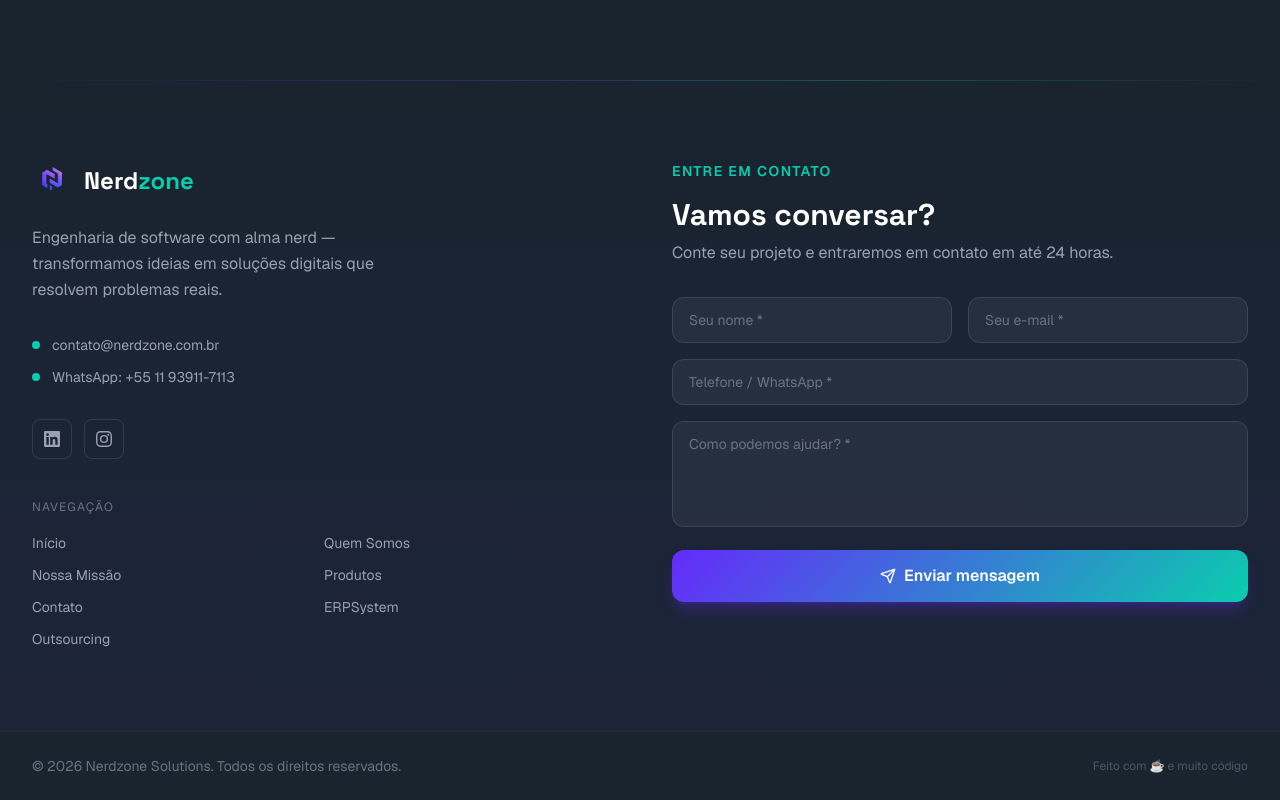
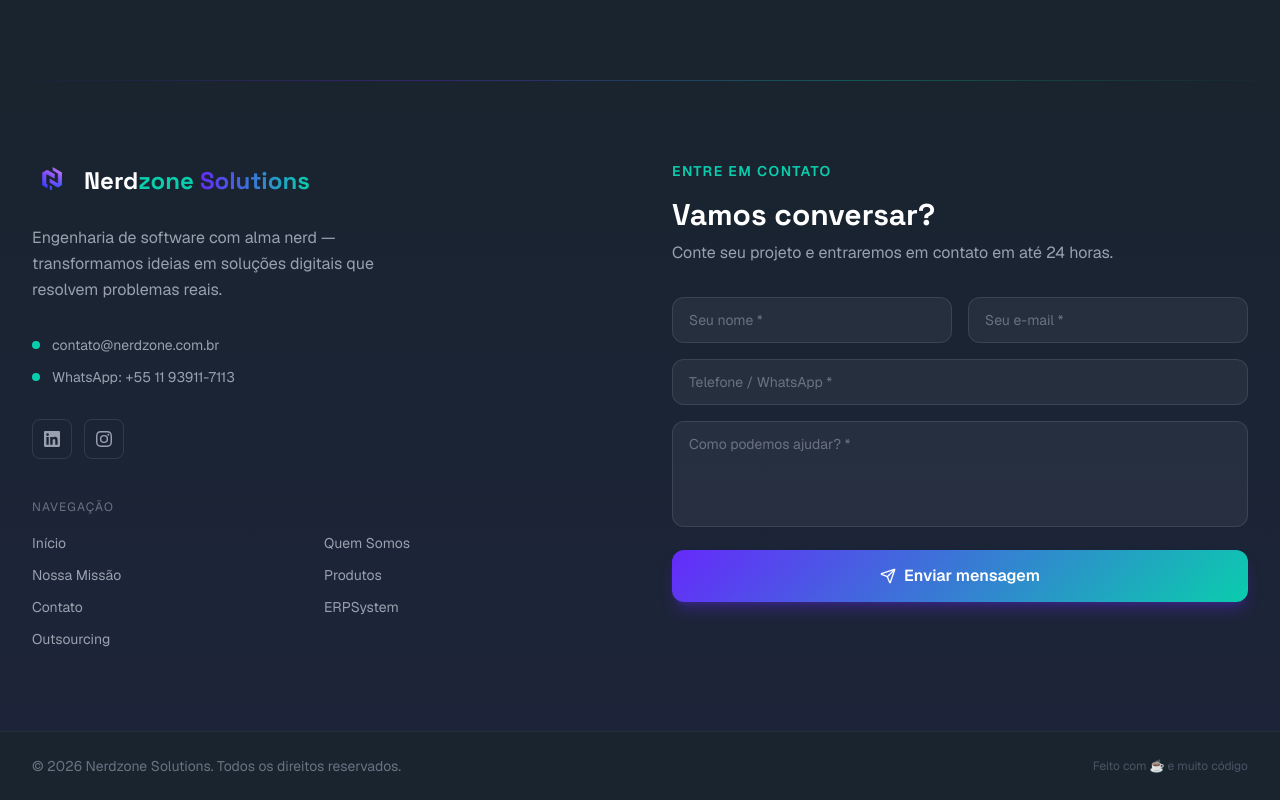
Before and after one commit to eikerafa-nerdzone/nerdzone-site, a Next.js app: page / in a window 1280 px wide. Shown: the part 4744-5544 px from the top of the page. Built offline with nearby package versions, Linux system fonts and the light colour scheme.

Commit message:
feat: add Solutions to footer wordmark
- footer brand now reads "Nerdzone Solutions" (Solutions in brand gradient)
- log the new Phase 5 items in ROADMAP (AI logo, social links, World Cup theme)

```diff
--- a/components/layout/footer.tsx
+++ b/components/layout/footer.tsx
@@ -190,7 +190,8 @@ export function Footer() {
                   className="rounded-xl"
                 />
                 <span className="font-display text-2xl font-bold text-white">
-                  Nerd<span className="text-brand-teal">zone</span>
+                  Nerd<span className="text-brand-teal">zone</span>{" "}
+                  <span className="gradient-text">Solutions</span>
                 </span>
               </div>
 
```
Also changed, not shown: 1 other file (tests, documents, lock files or other folders).
